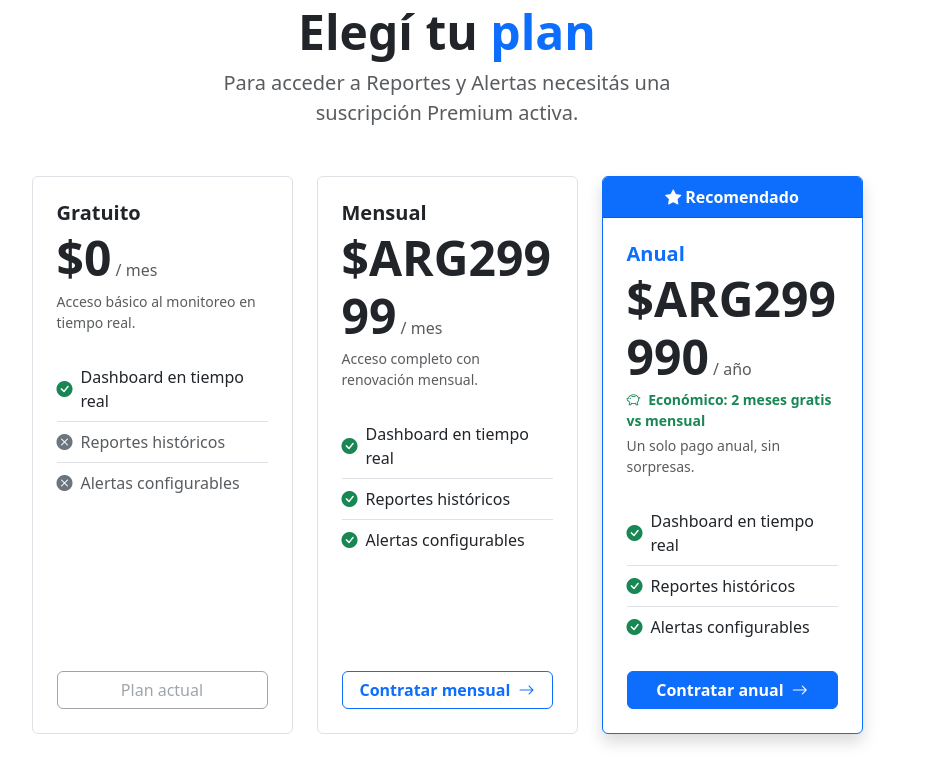
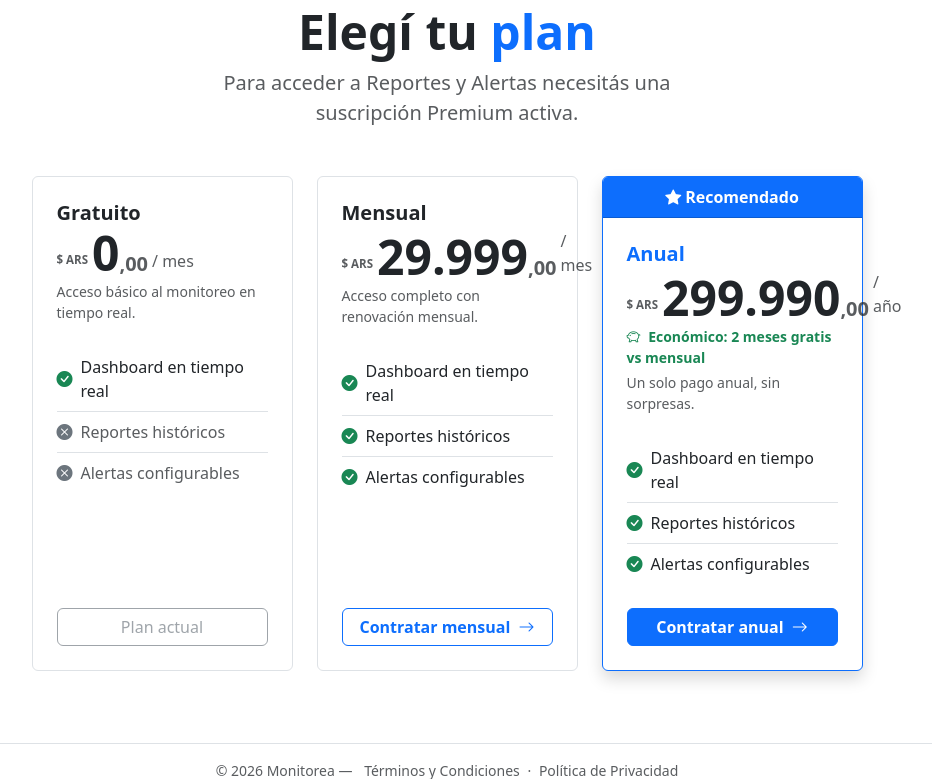
Before and after one commit to Marianoigna/Monitorea, a Django app: page /suscripciones/planes/ in a window 1280 px wide. Shown: the part 202-981 px from the top of the page, without its empty margins (193-1125 px from the left). Run offline with Django 5.2, Linux system fonts and the light colour scheme; the visitor is signed in with stand-in values (Sample User, id 1); data that the repository does not hold is empty.

```diff
--- a/CORE/SUSCRIPCIONES/templates/SUSCRIPCIONES/planes.html
+++ b/CORE/SUSCRIPCIONES/templates/SUSCRIPCIONES/planes.html
@@ -39,9 +39,10 @@
       <div class="card border h-100">
         <div class="card-body d-flex flex-column p-4">
           <h5 class="card-title fw-bold mb-1">Gratuito</h5>
-          <div class="mb-1">
-            <span class="display-5 fw-bold">$0</span>
-            <span class="text-body-secondary">/ mes</span>
+          <div class="mb-1 d-flex align-items-end gap-1">
+            <span class="text-body-secondary fw-semibold" style="font-size:0.72rem;padding-bottom:0.55rem">$&nbsp;ARS</span>
+            <span class="display-5 fw-bold lh-1">0<span class="fs-5 text-body-secondary">,00</span></span>
+            <span class="text-body-secondary pb-1">/ mes</span>
           </div>
           <p class="text-body-secondary small mb-4">Acceso b&aacute;sico al monitoreo en tiempo real.</p>
           <ul class="list-unstyled mb-4 flex-grow-1">
@@ -70,9 +71,10 @@
       <div class="card border h-100">
         <div class="card-body d-flex flex-column p-4">
           <h5 class="card-title fw-bold mb-1">Mensual</h5>
-          <div class="mb-1">
-            <span class="display-5 fw-bold">$ARG{{ precio_mensual|floatformat:"0" }}</span>
-            <span class="text-body-secondary">/ mes</span>
+          <div class="mb-1 d-flex align-items-end gap-1">
+            <span class="text-body-secondary fw-semibold" style="font-size:0.72rem;padding-bottom:0.55rem">$&nbsp;ARS</span>
+            <span class="display-5 fw-bold lh-1"><span class="precio-integer" data-value="{{ precio_mensual }}">{{ precio_mensual }}</span><span class="fs-5 text-body-secondary precio-decimal"></span></span>
+            <span class="text-body-secondary pb-1">/ mes</span>
           </div>
           <p class="text-body-secondary small mb-4">Acceso completo con renovaci&oacute;n mensual.</p>
           <ul class="list-unstyled mb-4 flex-grow-1">
@@ -104,9 +106,10 @@
         </div>
         <div class="card-body d-flex flex-column p-4">
           <h5 class="card-title fw-bold mb-1 text-primary">Anual</h5>
-          <div class="mb-1">
-            <span class="display-5 fw-bold">$ARG{{ precio_anual|floatformat:"0" }}</span>
-            <span class="text-body-secondary">/ a&ntilde;o</span>
+          <div class="mb-1 d-flex align-items-end gap-1">
+            <span class="text-body-secondary fw-semibold" style="font-size:0.72rem;padding-bottom:0.55rem">$&nbsp;ARS</span>
+            <span class="display-5 fw-bold lh-1"><span class="precio-integer" data-value="{{ precio_anual }}">{{ precio_anual }}</span><span class="fs-5 text-body-secondary precio-decimal"></span></span>
+            <span class="text-body-secondary pb-1">/ a&ntilde;o</span>
           </div>
           <p class="text-success small fw-semibold mb-1">
             <i class="bi bi-piggy-bank me-1"></i>
@@ -364,4 +367,28 @@
   {% endif %}
 
 </div>
+
+<script>
+(function () {
+  var fmt = new Intl.NumberFormat('es-AR', { minimumFractionDigits: 2, maximumFractionDigits: 2 });
+  document.querySelectorAll('.precio-integer').forEach(function (el) {
+    var raw   = parseFloat(el.dataset.value) || 0;
+    var parts = fmt.formatToParts(raw);
+    var entero    = '';
+    var decimales = '';
+    var enDec     = false;
+    parts.forEach(function (p) {
+      if (p.type === 'decimal')  { enDec = true;  decimales += ','; return; }
+      if (enDec)                 { decimales += p.value; }
+      else                       { entero    += p.value; }
+    });
+    el.textContent = entero;
+    var decEl = el.nextElementSibling;
+    if (decEl && decEl.classList.contains('precio-decimal')) {
+      decEl.textContent = decimales || ',00';
+    }
+  });
+})();
+</script>
+
 {% endblock %}
```
